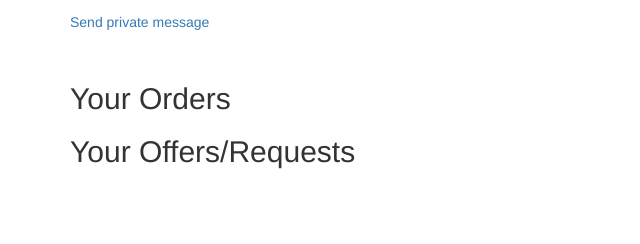
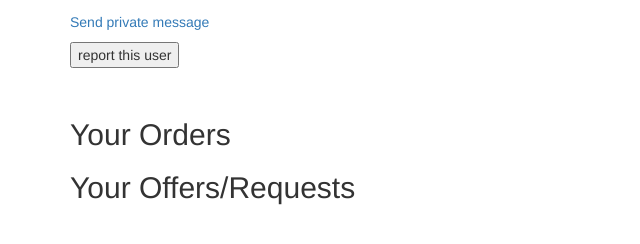
Before and after one commit to meal-sharing-service/meal-app, a Flask app: template app/templates/user.html in a window 1280 px wide. Shown: the part 200-444 px from the top of the page, without its empty margins (0-640 px from the left). Run offline with Flask 2, Linux system fonts and the light colour scheme; the template is opened without the code that fills it, so the values that code supplies are empty; parts of the project's set-up code (start-up, migrations or seed data) failed here and were passed over; some libraries are stand-ins or nearby versions.

Commit message:
red button

```diff
--- a/app/templates/user.html
+++ b/app/templates/user.html
@@ -22,6 +22,15 @@
                     Send private message
                 </a>
             </p>
+            <p>
+                <button onclick="myFunction()", background-color: #f44336;>report this user</button>
+            </p>
+            <p id="demo"></p>
+            <script>
+                function myFunction() {
+                  document.getElementById("demo").innerHTML = "his user was reported";
+                }
+            </script>
             {% endif %}
         </td>
     </tr>
```
